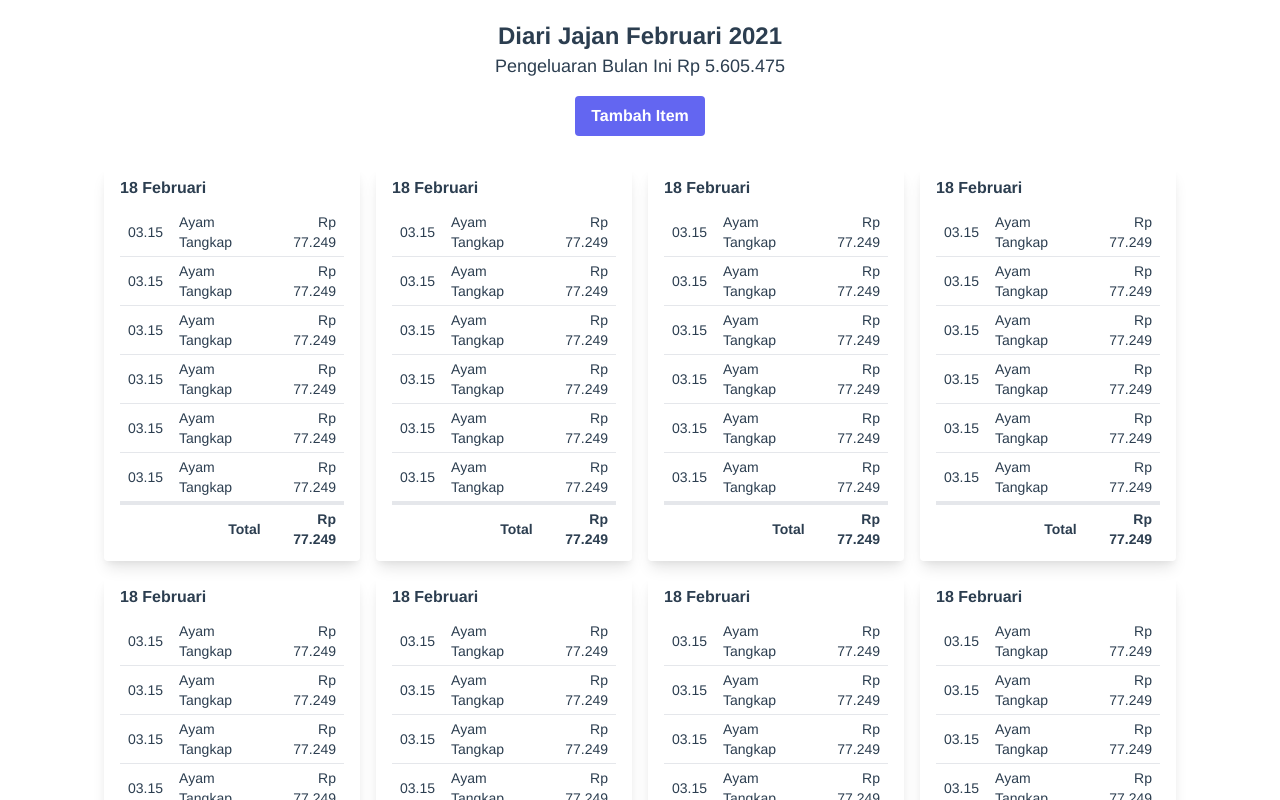
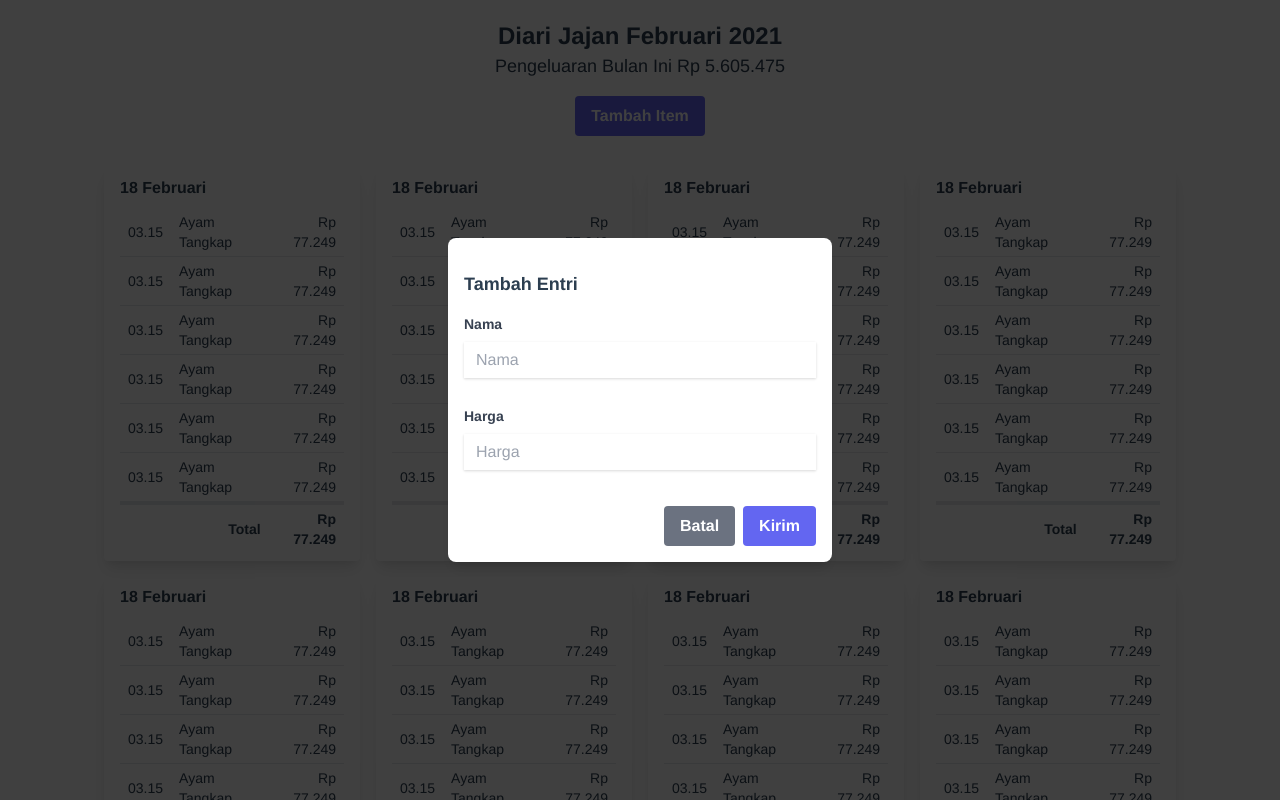
Before and after one commit to BudiyanaA/budi-technical-test-kompas, a Vue app: page / in a window 1280 px wide. Both pictures are taken after a click on the button "Tambah Item". Shown: the top 800 px of the page. Built offline with nearby package versions, Linux system fonts and the light colour scheme.

Commit message:
create modal add entry

```diff
--- a/src/components/Home.vue
+++ b/src/components/Home.vue
@@ -1,21 +1,34 @@
 <template>
   <h1 class="text-2xl font-semibold">Diari Jajan Februari 2021</h1>
   <h2 class="text-lg">Pengeluaran Bulan Ini Rp 5.605.475</h2>
-  <button class="bg-indigo-500 hover:bg-indigo-700 text-white font-bold py-2 px-4 rounded mt-4">
+  <button
+    class="bg-indigo-500 hover:bg-indigo-700 text-white font-bold py-2 px-4 rounded mt-4"
+    @click="showModal = true"
+  >
     Tambah Item
   </button>
+
   <div class="flex flex-wrap my-8 gap-4 justify-center">
-    <Card v-for="index in 8" :key="index" />
+    <Card v-for="index in 18" :key="index" />
   </div>
+
+  <Modal :showing="showModal" @close="showModal = false" />
 </template>
 
 <script>
 import Card from './Card.vue'
+import Modal from './Modal.vue'
 
 export default {
   name: 'Home',
   components: {
     Card,
+    Modal,
+  },
+  data: function () {
+    return {
+      showModal: false
+    }
   }
 }
 </script>
--- /dev/null
+++ b/src/components/Modal.vue
@@ -0,0 +1,106 @@
+<template>
+  <Transition name="fade">
+    <div
+      v-if="showing"
+      class="fixed inset-0 w-full h-screen flex items-center justify-center bg-black bg-opacity-75"
+      @click.self="close"
+    >
+      <form class="relative w-full max-w-sm bg-white shadow-lg rounded-lg p-4 text-left">
+        <div class="my-4 font-bold text-lg">
+          Tambah Entri
+        </div>
+        <div class="mb-4">
+          <label
+            for="name"
+            class="block text-gray-700 text-sm font-bold mb-2"
+          >
+            Nama
+          </label>
+          <input
+            id="name"
+            class="shadow w-full py-2 px-3 text-gray-700 mb-3 leading-tight focus:outline-none focus:shadow-outline"
+            type="text"
+            placeholder="Nama"
+            aria-describedby="nameHelp"
+            v-model="name"
+          />
+          <span class="text-xs text-red-700" id="nameHelp"></span>
+        </div>
+
+        <div class="mb-6">
+          <label
+            for="price"
+            class="block text-gray-700 text-sm font-bold mb-2"
+          >
+            Harga
+          </label>
+
+          <input
+            aria-describedby="priceHelp"
+            v-model="price"
+
+            class="shadow  w-full py-2 px-3 text-gray-700 mb-3 leading-tight focus:outline-none focus:shadow-outline"
+            id="price"
+            type="number"
+            placeholder="Harga"
+          />
+
+          <span class="text-xs text-red-700" id="priceHelp"></span>
+        </div>
+
+        <div class="flex items-center gap-2 justify-end">
+          <button
+            aria-label="close"
+            class="bg-gray-500 hover:bg-gray-700 text-white font-bold py-2 px-4 rounded focus:outline-none focus:shadow-outline"
+            type="button"
+            @click.prevent="close"
+          >
+            Batal
+          </button>
+          <button
+            class="bg-indigo-500 hover:bg-indigo-700 text-white font-bold py-2 px-4 rounded focus:outline-none focus:shadow-outline"
+            type="submit"
+          >
+            Kirim
+          </button>
+        </div>
+      </form>
+    </div>
+  </Transition>
+</template>
+
+<script>
+export default {
+  props: {
+    showing: {
+      required: true,
+      type: Boolean
+    }
+  },
+  watch: {
+    showing(value) {
+      if (value) {
+        return document.querySelector('body').classList.add('overflow-hidden');
+      }
+
+      document.querySelector('body').classList.remove('overflow-hidden');
+    }
+  },
+  methods: {
+    close() {
+      this.$emit('close');
+    }
+  }
+}
+</script>
+
+<style scoped>
+.fade-enter-active,
+.fade-leave-active {
+  transition: all 0.4s;
+}
+.fade-enter,
+.fade-leave-to {
+  opacity: 0;
+}
+</style>
--- a/tailwind.config.js
+++ b/tailwind.config.js
@@ -5,7 +5,11 @@ module.exports = {
     './src/**/*.{js,jsx,ts,tsx,vue}',
   ],
   theme: {
-    extend: {},
+    extend: {
+      colors: {
+        'bg-semi-75': 'rgba(255, 255, 255, 0.75)'
+      }
+    },
   },
   plugins: [],
 }
```
